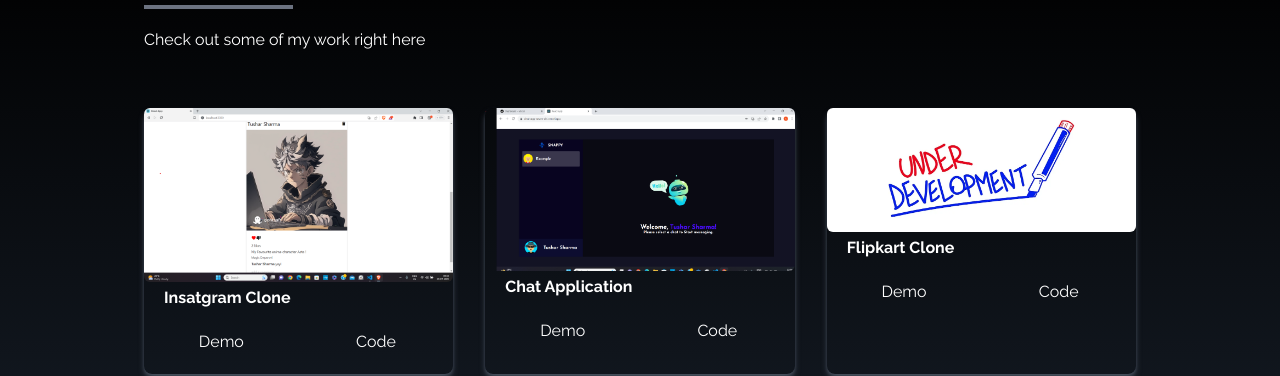
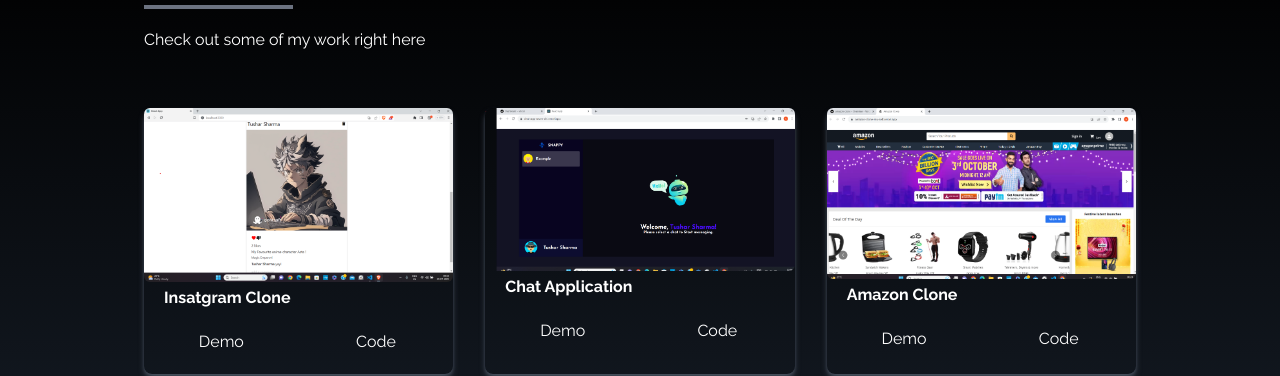
Before and after one commit to tushar-2110/My-Main-Portfolio, a React (Create React App) app: page / in a window 1280 px wide. Shown: the part 1653-2029 px from the top of the page. Built offline with nearby package versions, Linux system fonts and the light colour scheme.

Commit message:
completed the amazon project

```diff
--- a/src/components/Portfolio.jsx
+++ b/src/components/Portfolio.jsx
@@ -1,12 +1,9 @@
 import React from 'react'
-import javascriptClock from "../assets/portfolio/javascriptClock.png"
-import responsiveNavbar from "../assets/portfolio/responsiveNavbar .png"
 import weatherApp from "../assets/portfolio/weatherApp.png"
-import moviesApp from "../assets/portfolio/reactMovie .png"
 import memoriesApp from "../assets/portfolio/memoriesApp.png"
 import instagramclone from "../assets/portfolio/instagramClone.png"
 import chatapp from "../assets/portfolio/chatApplication.png"
-import flipkartclone from "../assets/portfolio/flipkartClone.webp"
+import amazonclone from "../assets/portfolio/amazonClone.png"
 import youtubeclone from "../assets/portfolio/youtubeClone.png"
 
 
@@ -36,10 +33,10 @@
 
               {
                 id:3,
-                src:flipkartclone,
-                name:"Flipkart Clone",
-                code:"",
-                demo:""
+                src:amazonclone,
+                name:"Amazon Clone",
+                code:"https://github.com/tushar-2110/Amazon-Clone",
+                demo:"https://amazon-clone-mu-self.vercel.app"
 
               },
 
```
Also changed, not shown: src/assets/portfolio/amazonClone.png (added).
